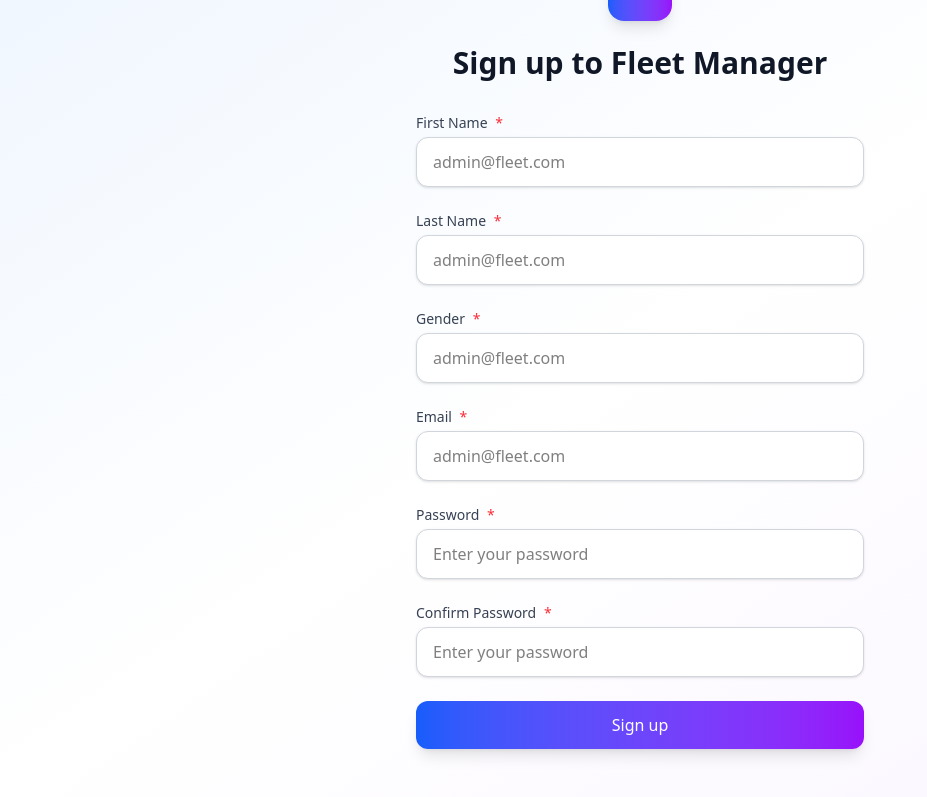
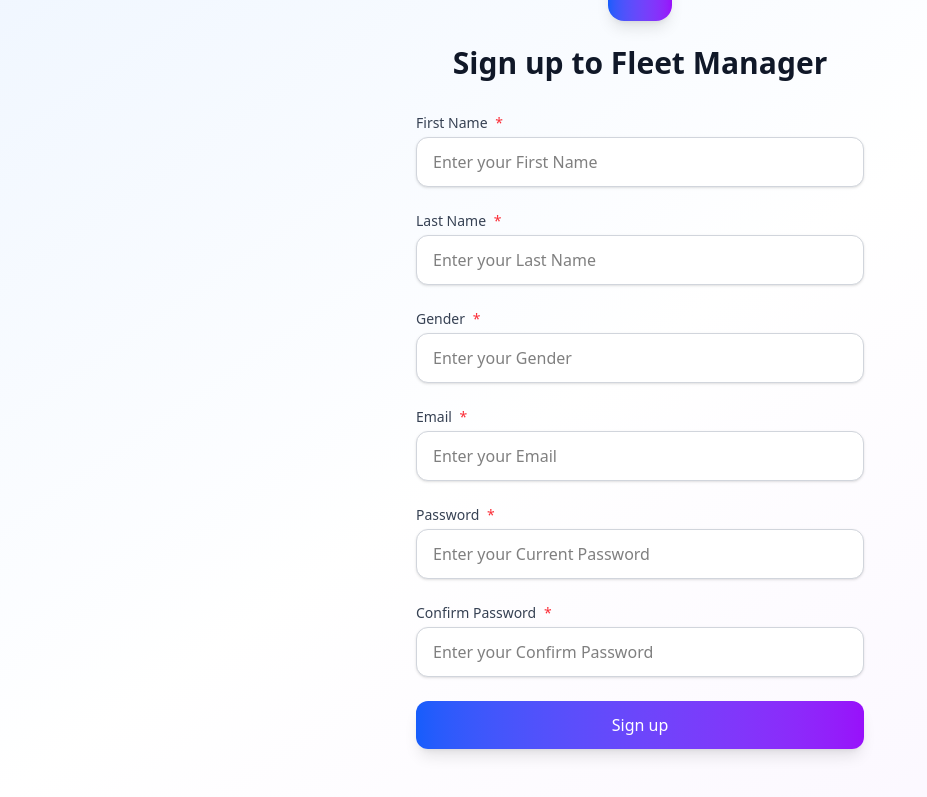
Before and after one commit to PurushottamDevPOLer/nextmove, a Next.js app: page / in a window 1280 px wide. Shown: the part 2179-2976 px from the top of the page, without its empty margins (0-927 px from the left). Built offline with nearby package versions, Linux system fonts and the light colour scheme; no server answers.

Commit message:
Sign Up page added

```diff
--- a/src/app/components/auth/Signup.jsx
+++ b/src/app/components/auth/Signup.jsx
@@ -89,44 +89,44 @@ export default function Signup() {
 
                         <form className="space-y-6" onSubmit={handleRegister}>
                             <div className="flex flex-col">
-                                <label htmlFor='email' className="text-sm font-medium text-gray-700 mb-1">
+                                <label htmlFor='fname' className="text-sm font-medium text-gray-700 mb-1">
                                     First Name <span className="text-red-500 ml-1">*</span>
                                 </label>
                                 <input
-                                    id='email'
+                                    id='fname'
                                     type="email"
-                                    value={email}
+                                    value={firstName}
                                     onChange={(e) => setEmail(e.target.value)}
-                                    placeholder={role === 'admin' ? 'admin@fleet.com' : 'volunteer@hotel.com'}
+                                    placeholder="Enter your First Name"
                                     required
                                     className="w-full px-4 py-3 border border-gray-300 rounded-xl focus:outline-none focus:ring-2 focus:ring-blue-500 focus:border-transparent transition-all duration-200 bg-white shadow-sm"
                                 />
                             </div>
 
                             <div className="flex flex-col">
-                                <label htmlFor='email' className="text-sm font-medium text-gray-700 mb-1">
+                                <label htmlFor='lname' className="text-sm font-medium text-gray-700 mb-1">
                                     Last Name <span className="text-red-500 ml-1">*</span>
                                 </label>
                                 <input
-                                    id='email'
+                                    id='lname'
                                     type="email"
-                                    value={email}
+                                    value={lastName}
                                     onChange={(e) => setEmail(e.target.value)}
-                                    placeholder={role === 'admin' ? 'admin@fleet.com' : 'volunteer@hotel.com'}
+                                    placeholder="Enter your Last Name"
                                     required
                                     className="w-full px-4 py-3 border border-gray-300 rounded-xl focus:outline-none focus:ring-2 focus:ring-blue-500 focus:border-transparent transition-all duration-200 bg-white shadow-sm"
                                 />
                             </div>
                             <div className="flex flex-col">
-                                <label htmlFor='email' className="text-sm font-medium text-gray-700 mb-1">
+                                <label htmlFor='gender' className="text-sm font-medium text-gray-700 mb-1">
                                     Gender <span className="text-red-500 ml-1">*</span>
                                 </label>
                                 <input
-                                    id='email'
+                                    id='gender'
                                     type="email"
                                     value={email}
                                     onChange={(e) => setEmail(e.target.value)}
-                                    placeholder={role === 'admin' ? 'admin@fleet.com' : 'volunteer@hotel.com'}
+                                    placeholder="Enter your Gender"
                                     required
                                     className="w-full px-4 py-3 border border-gray-300 rounded-xl focus:outline-none focus:ring-2 focus:ring-blue-500 focus:border-transparent transition-all duration-200 bg-white shadow-sm"
                                 />
@@ -140,7 +140,7 @@ export default function Signup() {
                                     type="email"
                                     value={email}
                                     onChange={(e) => setEmail(e.target.value)}
-                                    placeholder={role === 'admin' ? 'admin@fleet.com' : 'volunteer@hotel.com'}
+                                    placeholder="Enter your Email"
                                     required
                                     className="w-full px-4 py-3 border border-gray-300 rounded-xl focus:outline-none focus:ring-2 focus:ring-blue-500 focus:border-transparent transition-all duration-200 bg-white shadow-sm"
                                 />
@@ -154,7 +154,7 @@ export default function Signup() {
                                     type={showPassword ? 'text' : 'password'}
                                     value={password}
                                     onChange={(e) => setPassword(e.target.value)}
-                                    placeholder="Enter your password"
+                                    placeholder="Enter your Current Password"
                                     required
                                     className="w-full px-4 py-3 border border-gray-300 rounded-xl focus:outline-none focus:ring-2 focus:ring-blue-500 focus:border-transparent transition-all duration-200 bg-white shadow-sm pr-12"
                                 />
@@ -175,7 +175,7 @@ export default function Signup() {
                                     type={showPassword ? 'text' : 'password'}
                                     value={password}
                                     onChange={(e) => setPassword(e.target.value)}
-                                    placeholder="Enter your password"
+                                    placeholder="Enter your Confirm Password"
                                     required
                                     className="w-full px-4 py-3 border border-gray-300 rounded-xl focus:outline-none focus:ring-2 focus:ring-blue-500 focus:border-transparent transition-all duration-200 bg-white shadow-sm pr-12"
                                 />
```
